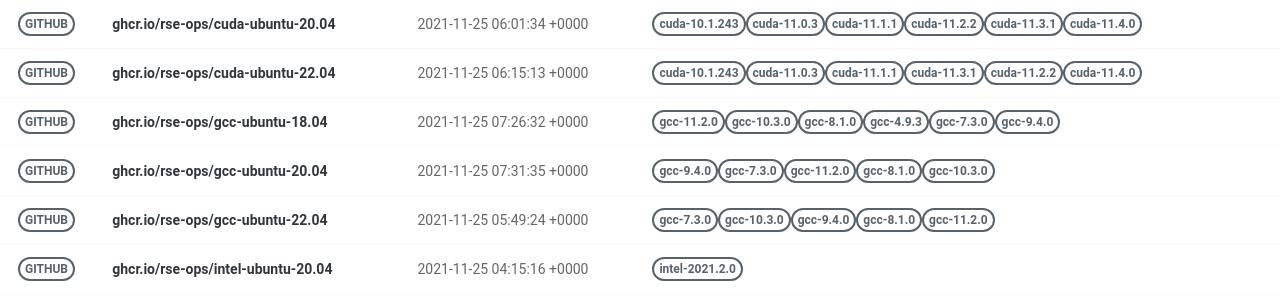
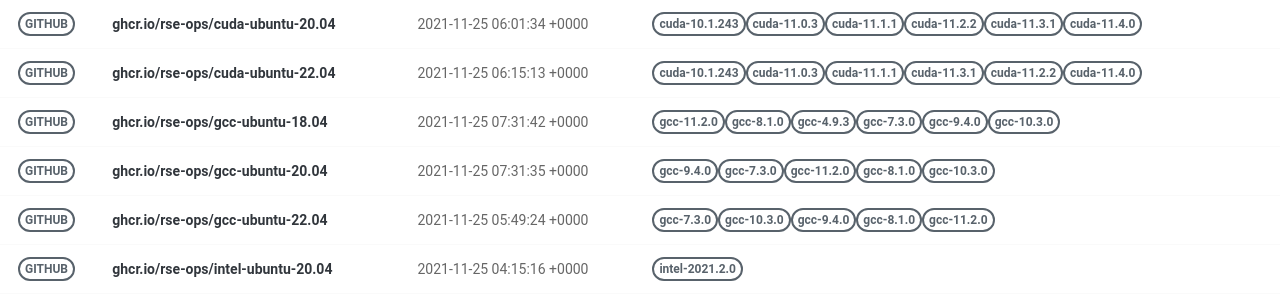
Before and after one commit to rse-ops/docker-images, a Jekyll site: the page built from pages/index.md, in a window 1280 px wide. Shown: the part 277-577 px from the top of the page. Built offline with Jekyll 4.4.1, drawn with Linux system fonts in a browser that asks for light colours; nearby versions of some CDN libraries.

Commit message:
Automated push to update library 2021-11-25

```diff
--- a/_library/ghcr.io-rse-ops-gcc-ubuntu-18.04.md
+++ b/_library/ghcr.io-rse-ops-gcc-ubuntu-18.04.md
@@ -1,7 +1,7 @@
 ---
 layout: container
 name: ghcr.io/rse-ops/gcc-ubuntu-18.04
-updated_at: 2021-11-25 07:26:32.806063
+updated_at: 2021-11-25 07:31:42.088220
 
 
 container_url: https://github.com/orgs/rse-ops/packages/container/package/gcc-ubuntu-18.04
```
Also changed, not shown: other parts of _library/ghcr.io-rse-ops-gcc-ubuntu-18.04.md (+3 -3 lines).
